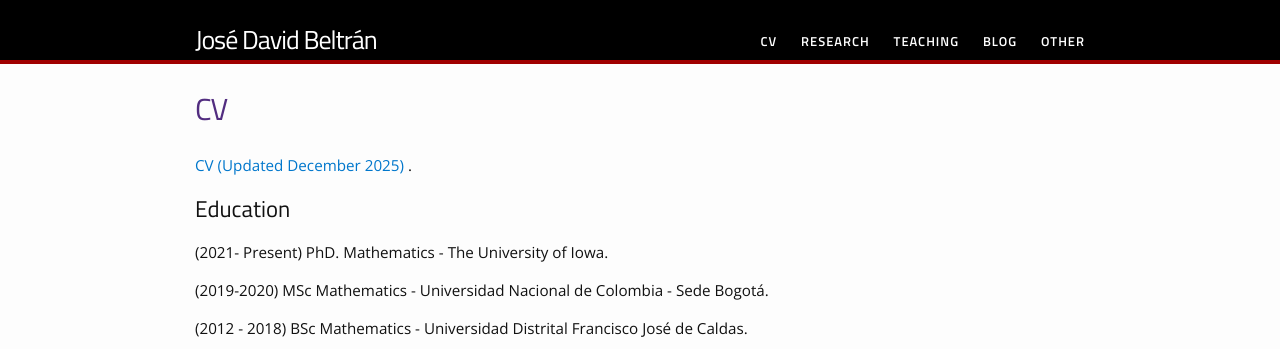
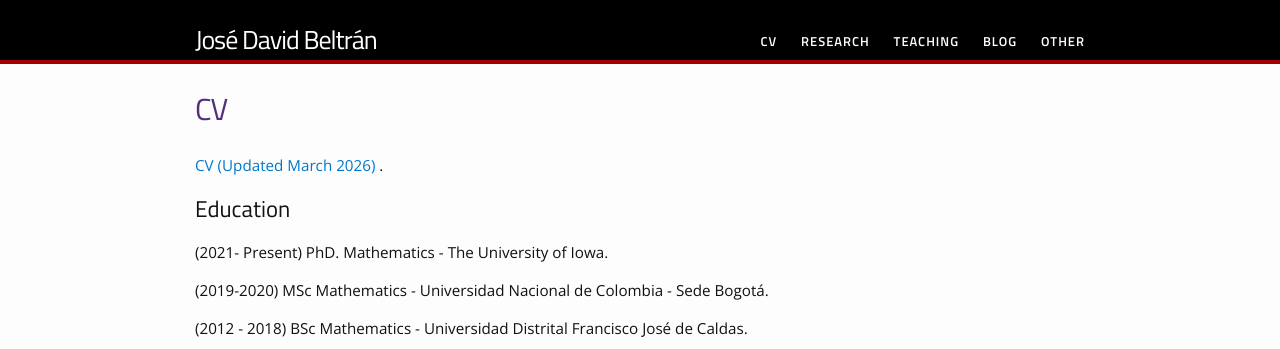
Before and after one commit to jdavidbel/jdavidbel.github.io, a Jekyll site: the page built from cv.md, in a window 1280 px wide and 900 px high. Shown: the top 349 px of the window. Built offline with Jekyll 4.4.1, drawn with Linux system fonts in a browser that asks for light colours.

Commit message:
Update cv.md
added a couple of things to the CV

```diff
--- a/cv.md
+++ b/cv.md
@@ -5,7 +5,7 @@ permalink: /cv/
 ---
 <!-- PDF in [Spanish](https://drive.google.com/file/d/10lxIfWi3w2f4vkrpq0uMvIS50gDtsoTU/view?usp=sharing).-->
 
-[CV (Updated December 2025) ](https://iowa-my.sharepoint.com/:b:/g/personal/jdbeltranlizarazo_uiowa_edu/IQA78AWzx-xSSqwgTZ2o9fnCAQGHUdL0eE7D9lph6rBRgxE?e=DbHw3W).
+[CV (Updated March 2026) ](https://iowa-my.sharepoint.com/:b:/g/personal/jdbeltranlizarazo_uiowa_edu/IQCNKZTeNG3NTpDdPWkcJD6wAaOrfwhZ1uy7nt4RKJ7wyHA?e=uRbull).
 ## Education
 (2021- Present) PhD. Mathematics - The University of Iowa.
 
```
